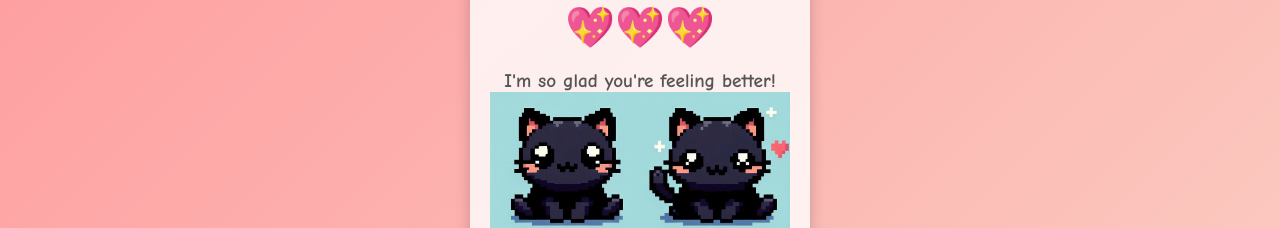
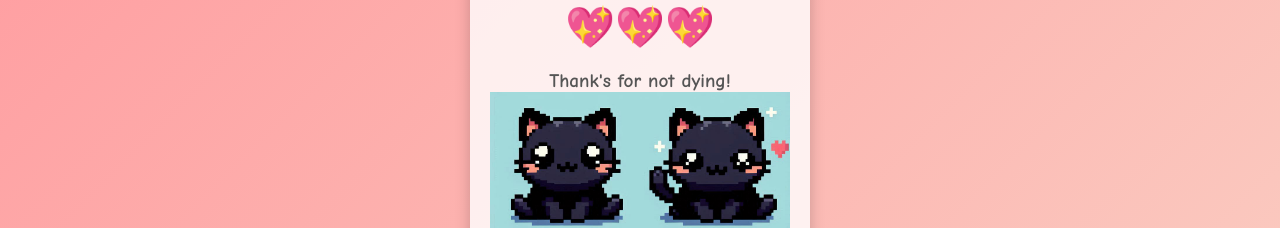
Before and after one commit to peasu/peasu.github.io, a plain HTML site: page index.html in a window 1280 px wide. Shown: the part 244-472 px from the top of the page. Drawn offline with Linux system fonts and the light colour scheme.

Commit message:
Update index.html

```diff
--- a/index.html
+++ b/index.html
@@ -11,7 +11,7 @@
     <h1>💖💖💖</h1>
     <h1>Maia!!</h1>
     <h1>💖💖💖</h>
-    <p>I'm so glad you're feeling better!</p>
+    <p>Thank's for not dying!</p>
     <div class="cat-animation">
       <div class="cat"></div>
       <div class="heart"></div>
```
